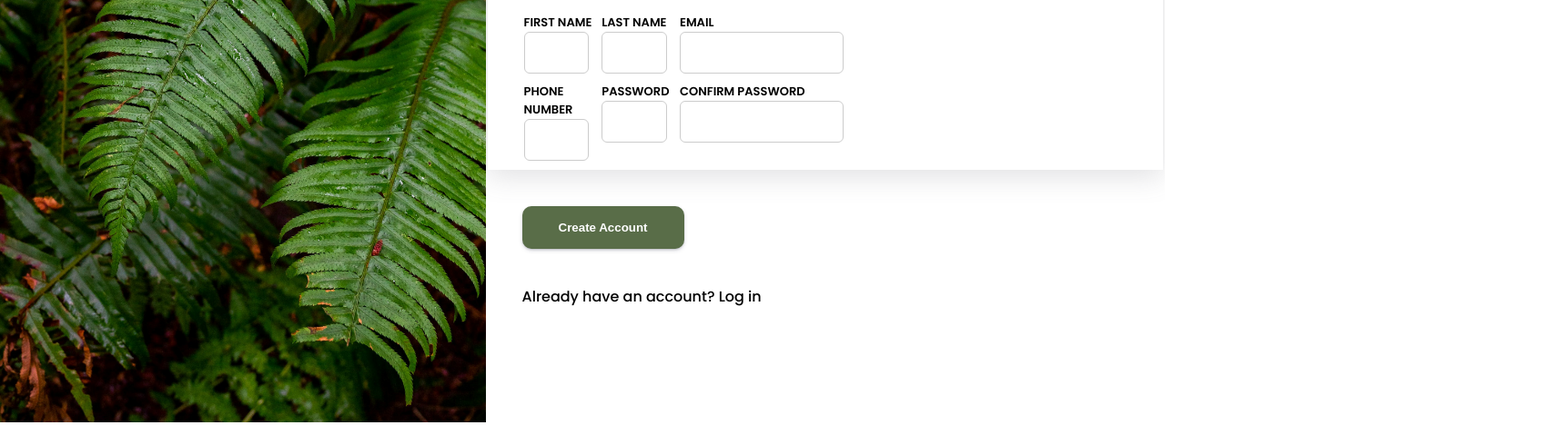
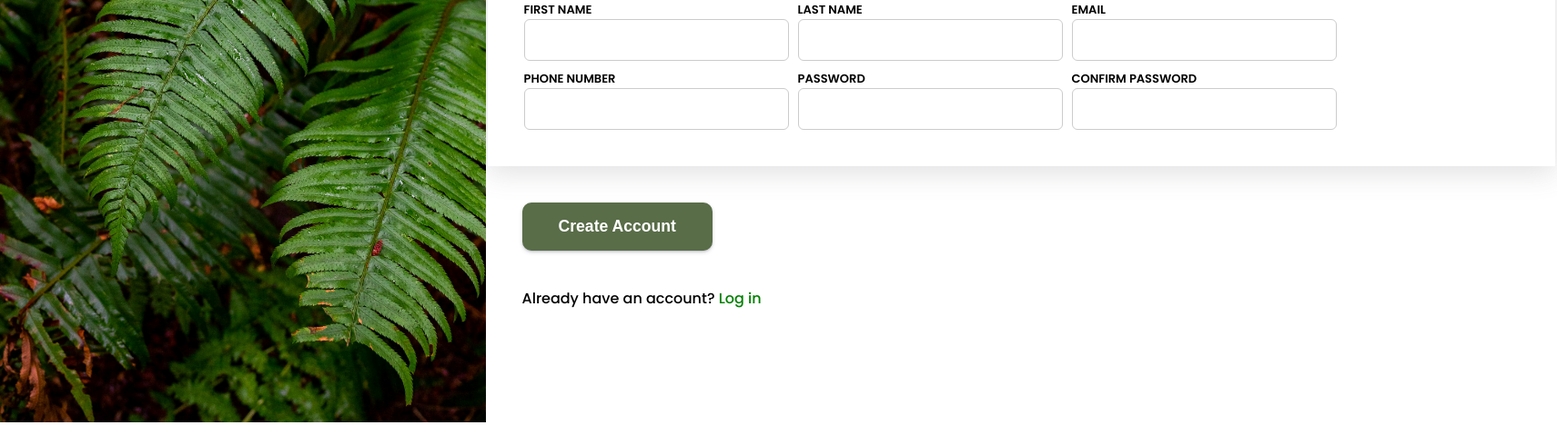
Before and after one commit to araujoviana/odin-signup-form, a plain HTML site: page index.html in a window 1280 px wide. Shown: the part 335-825 px from the top of the page at 91% size, 1711 px wide, since content can reach past the window. Drawn offline with Linux system fonts and the light colour scheme; a web font is replaced by a local one.

Commit message:
Finish right and left section styling

```diff
--- a/index.html
+++ b/index.html
@@ -43,42 +43,41 @@
                     <fieldset>
                         <p class="lets-do-it">Let's do this!</p>
 
-                        <div>
+                        <div class="form-family">
                             <label for="form-first-name">FIRST NAME</label>
-                            <input type="text" name="first-name" id="form-first-name">
+                            <input type="text" name="first-name" id="form-first-name" required>
                         </div>
 
-                        <div>
+                        <div class="form-family">
                             <label for="form-last-name">LAST NAME</label>
-                            <input type="text" name="last-name" id="form-last-name">
+                            <input type="text" name="last-name" id="form-last-name" required>
                         </div>
 
-                        <div>
+                        <div class="form-family">
                             <label for="form-email">EMAIL</label>
-                            <input type="email" name="form-email" id="form-email">
+                            <input type="email" name="form-email" id="form-email" required>
                         </div>
 
-                        <div>
+                        <div class="form-family">
                             <label for="form-telephone">PHONE NUMBER</label>
-                            <input type="tel" name="form-telephone" id="form-telephone">
+                            <input type="tel" name="form-telephone" id="form-telephone" required>
                         </div>
 
-
-                        <div>
+                        <div class="form-family">
                             <label for="form-password">PASSWORD</label>
-                            <input type="password" name="form-password" id="form-password" class="error">
+                            <input type="password" name="form-password" id="form-password" class="error" required>
                         </div>
 
-                        <div>
+                        <div class="form-family">
                             <label for="form-confirm-password">CONFIRM PASSWORD</label>
-                            <input type="password" name="form-confirm-password" id="form-confirm-password" class="error">
+                            <input type="password" name="form-confirm-password" id="form-confirm-password" class="error" required>
                         </div>
 
                     </fieldset>
 
                     <button type="submit">Create Account</button>
 
-                    <p class="login-link">Already have an account? <a class="actual-login-link">Log in</a></p>
+                    <p class="login-link">Already have an account? <a class="actual-login-link" href="example.com">Log in</a></p>
                 </form>
 
             </div>
--- a/styles/styles.css
+++ b/styles/styles.css
@@ -65,6 +65,7 @@ body {
 
 .description, .lets-do-it, button {
     font-weight: bold;
+    font-size: 110%;
 }
 
 .description {
@@ -77,7 +78,7 @@ fieldset {
     display: grid;
     grid-template-columns: repeat(2, 1fr); /* Two columns with equal width */
     gap: 10px; /* Adjust the gap between the columns */
-
+    padding-bottom: var(--plant-margin);
 }
 
 .lets-do-it {
@@ -97,7 +98,6 @@ button {
 
 input {
     border-color: #E5E7EB;
-    width: 50%;
     padding: 12px 16px;
     border-radius: 6px;
     font-family: inherit;
@@ -120,3 +120,8 @@ label {
     margin-left: var(--plant-margin);
     margin-top: var(--plant-margin);
 }
+
+.actual-login-link {
+    color: green;
+    text-decoration: none;
+}
```
